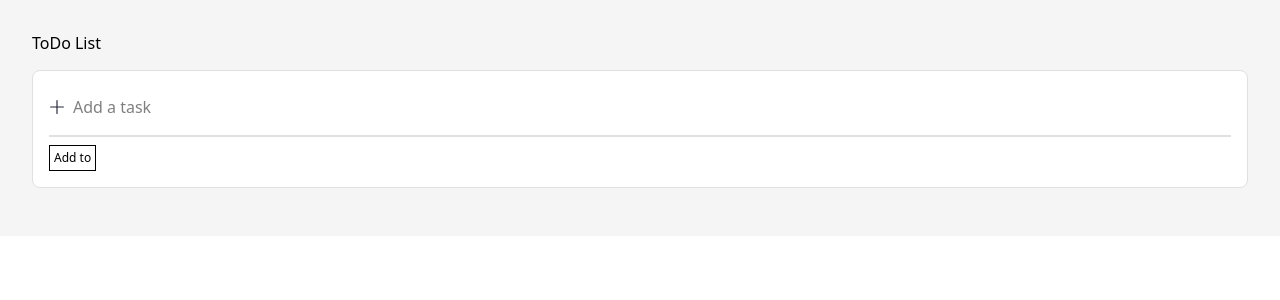
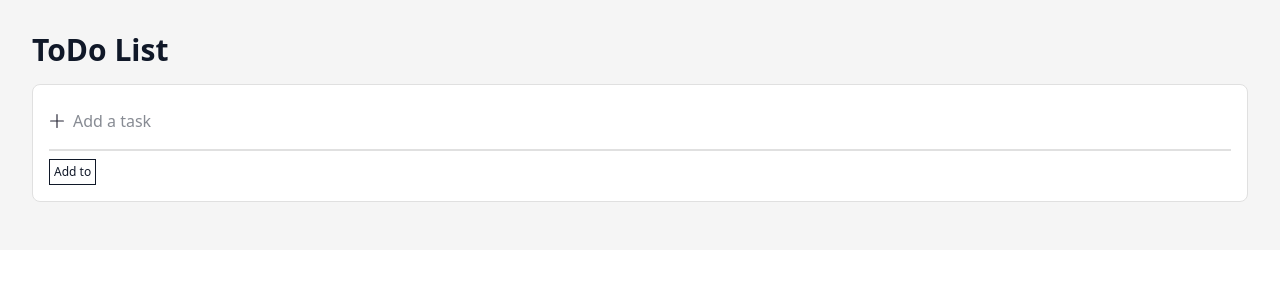
Before and after one commit to XiaoruiWang-SH/TODO-Calendar, a React (Vite) app: page / in a window 1280 px wide. Shown: the top 300 px of the page. Built offline with nearby package versions, Linux system fonts and the light colour scheme.

Commit message:
Add global setting

```diff
--- a/src/components/app/App.tsx
+++ b/src/components/app/App.tsx
@@ -3,7 +3,7 @@
  * @Email: xiaorui.wang@usi.ch
  * @Date: 2025-03-13 10:48:47
  * @LastEditors: Xiaorui Wang
- * @LastEditTime: 2025-03-13 16:49:04
+ * @LastEditTime: 2025-03-15 11:46:18
  * @Description:
  *
  * Copyright (c) 2025 by Xiaorui Wang, All Rights Reserved.
@@ -20,8 +20,10 @@ function App() {
   return (
       <NormalTasksProvider>
         <CompletedTasksProvider>
-          <Header />
-          <Container />
+          <div className='font-sans text-gray-900 font-medium'>
+            <Header />
+            <Container />
+          </div>
         </CompletedTasksProvider>
       </NormalTasksProvider>
   )
--- a/src/components/header/Header.css
+++ /dev/null
@@ -1,15 +0,0 @@
-/*
- * @Author: Xiaorui Wang
- * @Email: xiaorui.wang@usi.ch
- * @Date: 2025-03-08 15:02:08
- * @LastEditors: Xiaorui Wang
- * @LastEditTime: 2025-03-13 12:07:13
- * @Description:
- *
- * Copyright (c) 2025 by Xiaorui Wang, All Rights Reserved.
- */
-
-.header {
-    /* background-color: aqua; */
-    text-align: start;
-}
--- a/src/components/header/Header.tsx
+++ b/src/components/header/Header.tsx
@@ -3,18 +3,18 @@
  * @Email: xiaorui.wang@usi.ch
  * @Date: 2025-03-13 10:48:47
  * @LastEditors: Xiaorui Wang
- * @LastEditTime: 2025-03-13 16:48:45
+ * @LastEditTime: 2025-03-15 11:45:54
  * @Description:
  *
  * Copyright (c) 2025 by Xiaorui Wang, All Rights Reserved.
  */
 
-import './Header.css';
+// import './Header.css';
 import { FC } from 'react';
 
 export const Header: FC = () => {
   return (
-    <div className='header'>
+    <div className='text-3xl font-bold text-start'>
       <h1>ToDo List</h1>
     </div>
   );
--- a/src/components/input/input.css
+++ b/src/components/input/input.css
@@ -3,7 +3,7 @@
  * @Email: xiaorui.wang@usi.ch
  * @Date: 2025-03-11 14:33:38
  * @LastEditors: Xiaorui Wang
- * @LastEditTime: 2025-03-14 11:54:23
+ * @LastEditTime: 2025-03-14 15:59:52
  * @Description:
  *
  * Copyright (c) 2025 by Xiaorui Wang, All Rights Reserved.
--- a/src/index.css
+++ b/src/index.css
@@ -3,7 +3,7 @@
  * @Email: xiaorui.wang@usi.ch
  * @Date: 2025-03-08 14:26:49
  * @LastEditors: Xiaorui Wang
- * @LastEditTime: 2025-03-14 12:20:35
+ * @LastEditTime: 2025-03-14 16:02:25
  * @Description:
  *
  * Copyright (c) 2025 by Xiaorui Wang, All Rights Reserved.
```
